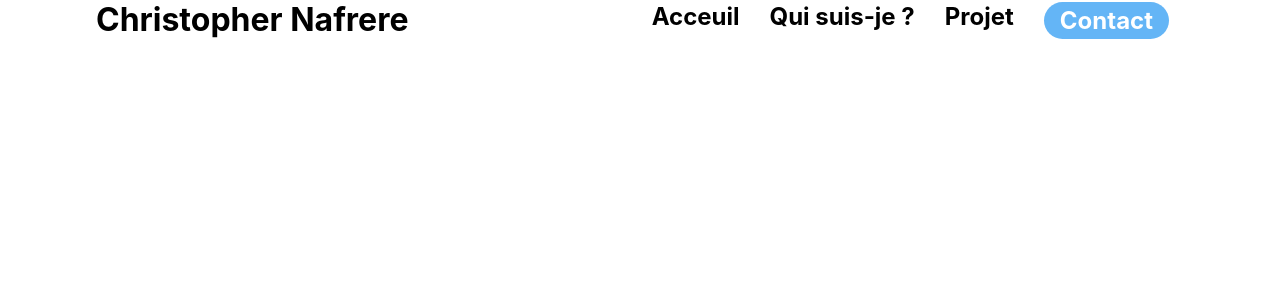
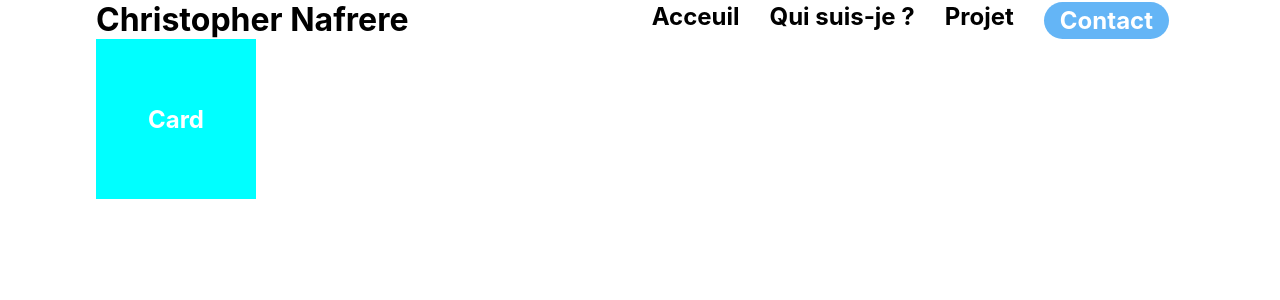
Before and after one commit to chrisnaf92i/portfolio, a React (Create React App) app in the folder portfolio/: page / in a window 1280 px wide. Shown: the top 300 px of the page. Built offline with nearby package versions, Linux system fonts and the light colour scheme.

Commit message:
base card test

```diff
--- a/portfolio/src/App.css
+++ b/portfolio/src/App.css
@@ -34,4 +34,23 @@
   color: white;
 }
 
+.card {
+  display: flex;
+  justify-content: center;
+  align-items: center;
+  background-color: cyan;
+  width: 20vh;
+  height: 20vh;
+  color: white;
+  transform: rotateZ(0);
+  transition: 0.5s;
+}
+.card:hover {
+  background-color: red;
+  transform: rotateY(180deg);
+}
+.card h1 {
+  margin: 0;
+}
+
 /*# sourceMappingURL=App.css.map */
--- a/portfolio/src/App.js
+++ b/portfolio/src/App.js
@@ -1,6 +1,7 @@
 import logo from './logo.svg';
 import './App.css';
 import { Link } from 'react-router-dom';
+import Card from './component/Card';
 
 function App() {
   return (
@@ -15,6 +16,8 @@ function App() {
           <Link to="/contact"> <h2 class="header__nav__btn-contact"> Contact </h2> </Link>
         </nav>
       </header>
+
+      <Card/>
     </div>
   );
 }
--- /dev/null
+++ b/portfolio/src/component/Card.js
@@ -0,0 +1,9 @@
+import React from 'react'
+
+export default function Card() {
+  return (
+    <article class="card">
+      <h1>Card</h1>
+    </article>
+  )
+}
--- /dev/null
+++ b/portfolio/src/sass/component/_card.scss
@@ -0,0 +1,24 @@
+.card {
+    display: flex;
+    justify-content: center;
+    align-items: center;
+
+    background-color: cyan;
+    width:20vh;
+    height:20vh;
+
+    color:white;
+
+    transform:rotateZ(0);
+
+    transition: 0.5s;
+
+    &:hover {
+        background-color: red;
+        transform:rotateY(180deg);
+    }
+
+    h1 {
+        margin:0
+    }
+}
--- a/portfolio/src/sass/main.scss
+++ b/portfolio/src/sass/main.scss
@@ -4,3 +4,5 @@
 @import "./utils/variables";
 
 @import "./layout/header";
+
+@import "./component/card";
```
Also changed, not shown: portfolio/src/sass/component/card.js (deleted, +0 -7 lines), 1 other file (tests, documents, lock files or other folders).
